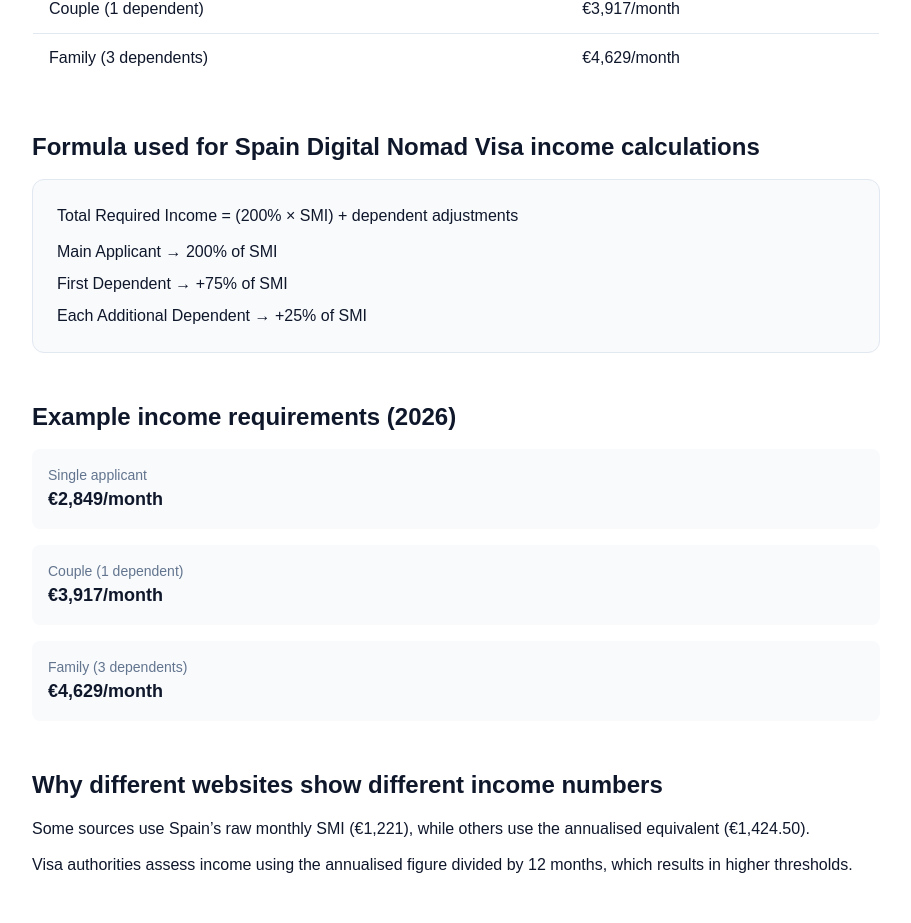
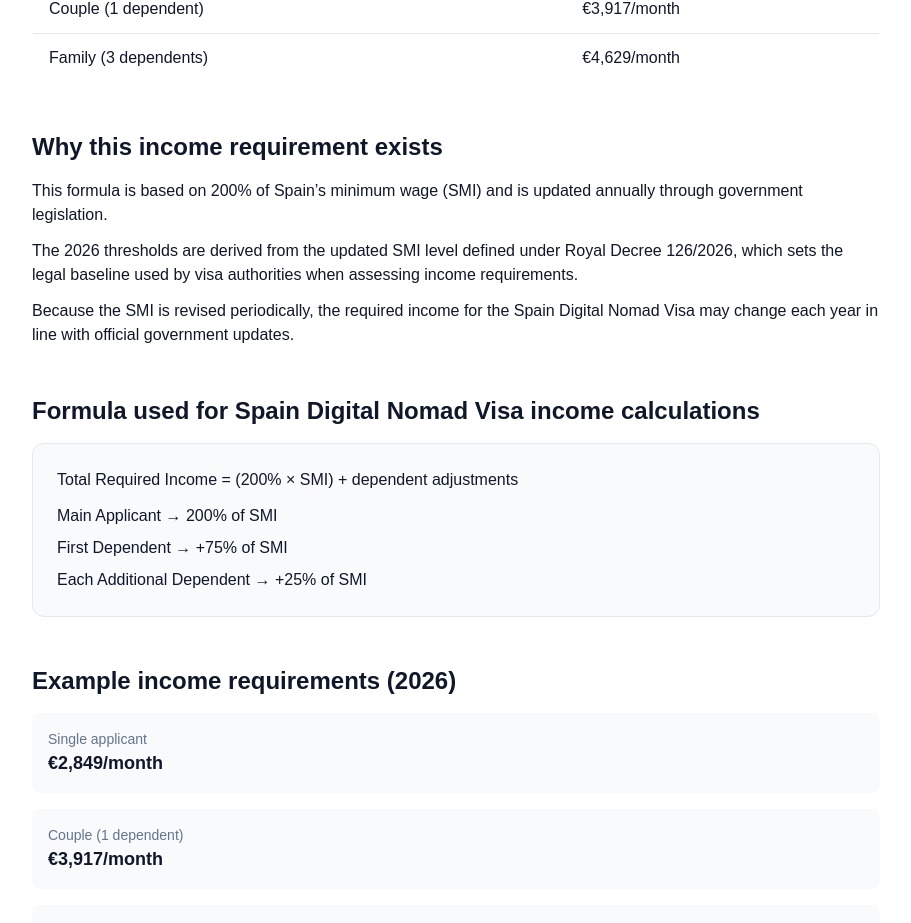
Before and after one commit to theviabilityindex-crypto/theviability-global-next, a Next.js app: page /spain-digital-nomad-visa-income-2026 in a window 1280 px wide. Shown: the part 1154-2077 px from the top of the page, without its empty margins (184-1095 px from the left). Built offline with nearby package versions, Linux system fonts and the light colour scheme.

Commit message:
Add rule explanation authority section

```diff
--- a/app/spain-digital-nomad-visa-income-2026/page.tsx
+++ b/app/spain-digital-nomad-visa-income-2026/page.tsx
@@ -124,6 +124,30 @@ export default function Page() {
         </section>
 
         {/* Formula Block */}
+        {/* Rule Explanation (Authority Layer) */}
+        <section className="mb-12">
+          <h2 className="text-2xl font-semibold mb-4">
+            Why this income requirement exists
+          </h2>
+
+          <p className="mb-3">
+            This formula is based on 200% of Spain’s minimum wage (SMI) and is
+            updated annually through government legislation.
+          </p>
+
+          <p className="mb-3">
+            The 2026 thresholds are derived from the updated SMI level defined
+            under Royal Decree 126/2026, which sets the legal baseline used by
+            visa authorities when assessing income requirements.
+          </p>
+
+          <p>
+            Because the SMI is revised periodically, the required income for the
+            Spain Digital Nomad Visa may change each year in line with official
+            government updates.
+          </p>
+        </section>
+
         <section className="mb-12">
           <h2 className="text-2xl font-semibold mb-4">
             Formula used for Spain Digital Nomad Visa income calculations
```
